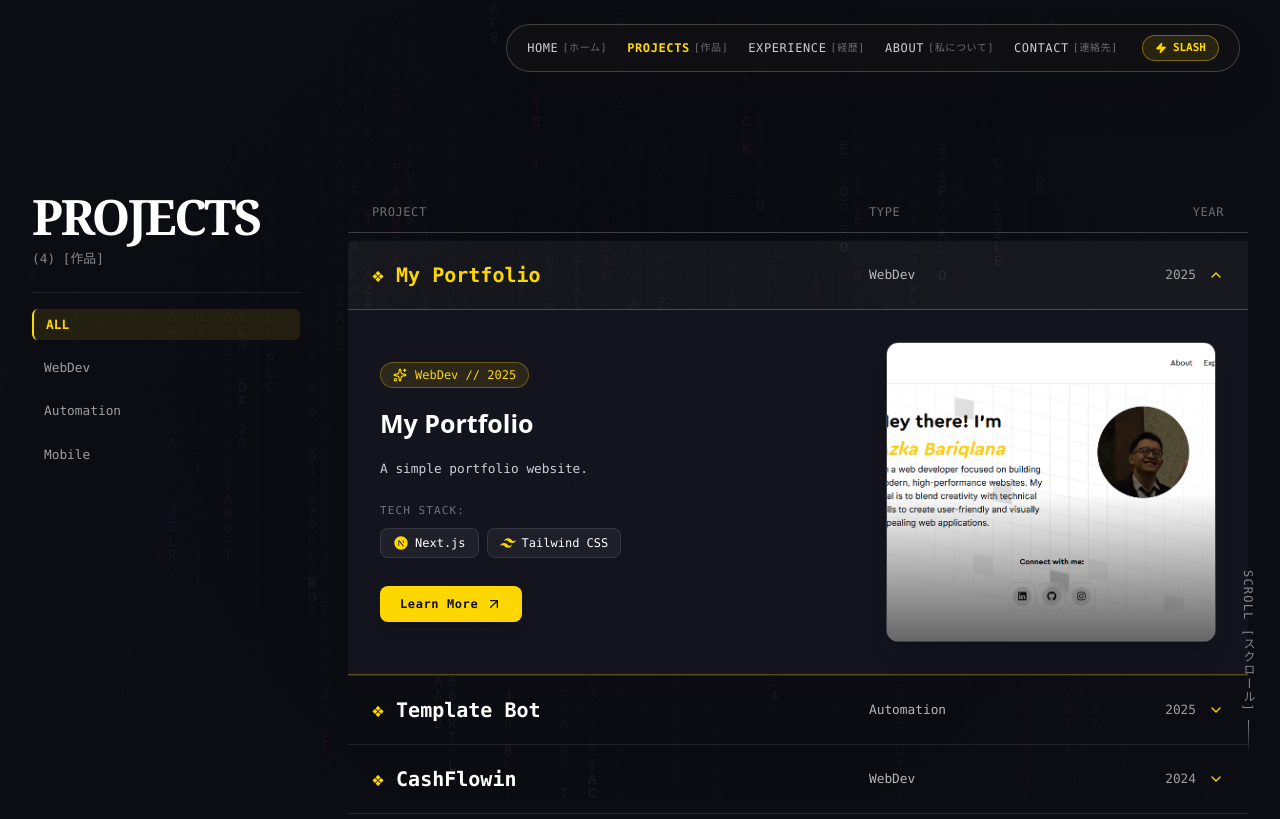
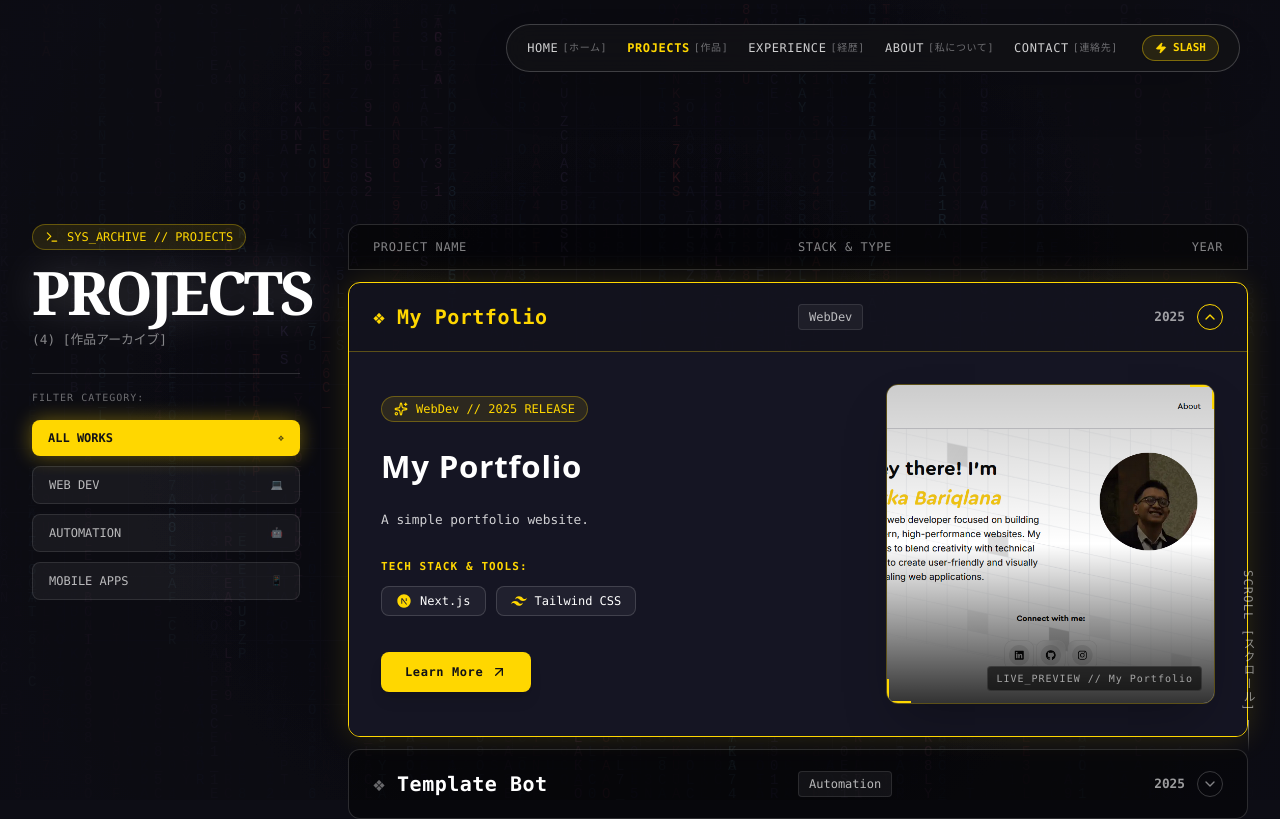
Before and after one commit to azkbrqlna/portofolio, a Next.js app: page /projects in a window 1280 px wide. Shown: the top 819 px of the page. Built offline with nearby package versions, Linux system fonts and the light colour scheme.

Commit message:
feat: upgrade Projects section with Cyber Matrix background, glowing filters, and high-tech HUD cards

```diff
--- a/src/app/portofolio/Project.jsx
+++ b/src/app/portofolio/Project.jsx
@@ -5,6 +5,7 @@ import Image from "next/image";
 import Link from "next/link";
 import { motion, AnimatePresence } from "framer-motion";
 import projectsData from "@/app/data/projects.json";
+import CyberMatrixBackground from "@/components/ui/CyberMatrixBackground";
 import { FaNodeJs } from "react-icons/fa";
 import {
   RiFirebaseFill,
@@ -13,7 +14,7 @@ import {
   RiFlutterFill,
 } from "react-icons/ri";
 import { SiShadcnui, SiSocketdotio } from "react-icons/si";
-import { ChevronDown, ArrowUpRight, Sparkles, ExternalLink } from "lucide-react";
+import { ChevronDown, ArrowUpRight, Sparkles, FolderGit2, Terminal, Code } from "lucide-react";
 
 const iconMap = {
   FaNodeJs,
@@ -45,7 +46,12 @@ export default function Projects() {
   const [activeCategory, setActiveCategory] = useState("ALL");
   const [expandedIndex, setExpandedIndex] = useState(0); // Default open first project
 
-  const categories = ["ALL", "WebDev", "Automation", "Mobile"];
+  const categories = [
+    { id: "ALL", label: "ALL WORKS", icon: "❖" },
+    { id: "WebDev", label: "WEB DEV", icon: "💻" },
+    { id: "Automation", label: "AUTOMATION", icon: "🤖" },
+    { id: "Mobile", label: "MOBILE APPS", icon: "📱" },
+  ];
 
   const filteredProjects = projectsData.filter((p) => {
     if (activeCategory === "ALL") return true;
@@ -58,7 +64,11 @@ export default function Projects() {
   };
 
   return (
-    <section id="projects" className="pt-20 md:pt-24 pb-16 min-h-screen font-sans select-none">
+    <>
+      {/* Background Matrix Canvas */}
+      <CyberMatrixBackground />
+
+      <section id="projects" className="relative z-10 pt-28 md:pt-32 pb-16 min-h-screen font-sans select-none">
         <div className="max-w-[1450px] mx-auto px-4 sm:px-6 lg:px-8">
 
           {/* Main 2-Column Archive Layout */}
@@ -67,77 +77,101 @@ export default function Projects() {
             {/* Left Sidebar: Title & Category Filters */}
             <div className="lg:col-span-3 space-y-6">
               <div>
-              <h1 className="text-3xl sm:text-4xl lg:text-5xl font-black text-white tracking-tighter uppercase font-serif leading-none">
+                <div className="inline-flex items-center gap-2 px-3 py-1 rounded-full bg-[#ffd700]/10 border border-[#ffd700]/30 text-[#ffd700] text-xs font-mono mb-3">
+                  <Terminal className="w-3.5 h-3.5" />
+                  <span>SYS_ARCHIVE // PROJECTS</span>
+                </div>
+                <h1 className="text-4xl sm:text-5xl lg:text-6xl font-black text-white tracking-tighter uppercase font-serif leading-none drop-shadow-[0_0_20px_rgba(255,255,255,0.2)]">
                   PROJECTS
                 </h1>
                 <div className="text-sm font-mono text-white/50 mt-2">
-                ({filteredProjects.length}) [作品]
+                  ({filteredProjects.length}) [作品アーカイブ]
                 </div>
               </div>
 
               {/* Category Filter Links */}
-            <div className="flex flex-col space-y-3 font-mono text-sm pt-4 border-t border-white/10">
+              <div className="flex flex-col space-y-2.5 font-mono text-xs pt-4 border-t border-white/15">
+                <span className="text-[10px] text-white/40 uppercase tracking-widest block mb-1">
+                  FILTER CATEGORY:
+                </span>
                 {categories.map((cat) => (
                   <button
-                  key={cat}
+                    key={cat.id}
                     onClick={() => {
-                    setActiveCategory(cat);
+                      setActiveCategory(cat.id);
                       setExpandedIndex(0);
                     }}
-                  className={`text-left transition-all py-1.5 px-3 rounded-md ${activeCategory === cat
-                    ? "text-[#ffd700] font-bold bg-[#ffd700]/10 border-l-2 border-[#ffd700]"
-                    : "text-white/60 hover:text-white"
+                    className={`flex items-center justify-between transition-all py-2.5 px-4 rounded-lg text-left ${
+                      activeCategory === cat.id
+                        ? "text-[#111116] font-bold bg-[#ffd700] shadow-[0_0_20px_rgba(255,215,0,0.4)]"
+                        : "text-white/70 hover:text-white bg-white/5 hover:bg-white/10 border border-white/10"
                     }`}
                   >
-                  {cat}
+                    <span>{cat.label}</span>
+                    <span className="opacity-70 text-[10px]">{cat.icon}</span>
                   </button>
                 ))}
               </div>
             </div>
 
             {/* Right Column: Interactive Accordion Table */}
-          <div className="lg:col-span-9 space-y-2">
+            <div className="lg:col-span-9 space-y-3">
 
               {/* Table Header Row */}
-            <div className="grid grid-cols-12 px-6 py-3 text-xs font-mono text-white/40 border-b border-white/20 uppercase tracking-wider">
-              <div className="col-span-6 sm:col-span-7">PROJECT</div>
-              <div className="col-span-3 sm:col-span-3">TYPE</div>
+              <div className="grid grid-cols-12 px-6 py-3.5 text-xs font-mono text-white/50 bg-black/40 border border-white/15 rounded-t-xl uppercase tracking-wider">
+                <div className="col-span-6 sm:col-span-6">PROJECT NAME</div>
+                <div className="col-span-3 sm:col-span-4">STACK & TYPE</div>
                 <div className="col-span-3 sm:col-span-2 text-right">YEAR</div>
               </div>
 
               {/* Project List Items */}
-            <div className="divide-y divide-white/10 border-b border-white/10 font-mono">
+              <div className="space-y-3 font-mono">
                 {filteredProjects.map((proj, idx) => {
                   const isExpanded = expandedIndex === idx;
                   const info = projectTypes[proj.name] || { type: "WebDev", year: "2025" };
                   const imageSrc = projectImages[proj.name] || "/images/cyberpunk_wide.png";
 
                   return (
-                  <div key={idx} className="transition-colors">
+                    <div
+                      key={idx}
+                      className={`rounded-xl overflow-hidden border transition-all duration-300 ${
+                        isExpanded
+                          ? "border-[#ffd700] bg-[#14141f]/95 shadow-[0_0_30px_rgba(255,215,0,0.15)]"
+                          : "border-white/15 bg-black/40 hover:border-white/40 hover:bg-white/5"
+                      }`}
+                    >
                       {/* Interactive List Item Row */}
                       <button
                         onClick={() => toggleExpand(idx)}
-                      className={`w-full grid grid-cols-12 items-center px-6 py-5 text-left transition-all hover:bg-white/5 ${isExpanded ? "bg-white/5 text-[#ffd700]" : "text-white"
+                        className={`w-full grid grid-cols-12 items-center px-6 py-5 text-left transition-all ${
+                          isExpanded ? "text-[#ffd700]" : "text-white"
                         }`}
                       >
                         {/* Project Name + Icon */}
-                      <div className="col-span-6 sm:col-span-7 flex items-center gap-3 font-bold text-base sm:text-lg md:text-xl">
-                        <span className="text-[#ffd700] shrink-0">❖</span>
-                        <span className="truncate">{proj.name}</span>
+                        <div className="col-span-6 sm:col-span-6 flex items-center gap-3 font-bold text-base sm:text-lg md:text-xl">
+                          <span className={`shrink-0 ${isExpanded ? "text-[#ffd700]" : "text-white/40"}`}>
+                            ❖
+                          </span>
+                          <span className="truncate tracking-wide">{proj.name}</span>
                         </div>
 
-                      {/* Type */}
-                      <div className="col-span-3 sm:col-span-3 text-xs sm:text-sm text-white/70">
+                        {/* Type & Quick Tech Icons */}
+                        <div className="col-span-3 sm:col-span-4 flex items-center gap-3">
+                          <span className="text-xs px-2.5 py-1 rounded bg-white/5 border border-white/10 text-white/70">
                             {info.type}
+                          </span>
                         </div>
 
                         {/* Year & Expand Arrow */}
                         <div className="col-span-3 sm:col-span-2 flex items-center justify-end gap-3 text-xs sm:text-sm text-white/60">
-                        <span>{info.year}</span>
+                          <span className="font-semibold">{info.year}</span>
+                          <div className={`p-1 rounded-full border ${isExpanded ? "border-[#ffd700] text-[#ffd700]" : "border-white/20 text-white/50"}`}>
                             <ChevronDown
-                          className={`w-4 h-4 text-[#ffd700] transition-transform duration-300 ${isExpanded ? "rotate-180" : ""
+                              className={`w-4 h-4 transition-transform duration-300 ${
+                                isExpanded ? "rotate-180" : ""
                               }`}
                             />
+                          </div>
                         </div>
                       </button>
 
@@ -149,18 +183,18 @@ export default function Projects() {
                             animate={{ opacity: 1, height: "auto" }}
                             exit={{ opacity: 0, height: 0 }}
                             transition={{ duration: 0.35, ease: "easeInOut" }}
-                          className="overflow-hidden bg-[#161622]/90 border-t border-b border-[#ffd700]/30"
+                            className="border-t border-[#ffd700]/30 bg-[#161624]/95"
                           >
-                          <div className="p-8 grid grid-cols-1 lg:grid-cols-12 gap-8 items-center">
+                            <div className="p-6 sm:p-8 grid grid-cols-1 lg:grid-cols-12 gap-8 items-center">
 
                               {/* Left Info Column inside Drawer */}
-                            <div className="lg:col-span-7 space-y-4">
+                              <div className="lg:col-span-7 space-y-5">
                                 <div className="inline-flex items-center gap-2 px-3 py-1 rounded-full bg-[#ffd700]/10 border border-[#ffd700]/30 text-[#ffd700] text-xs font-mono">
                                   <Sparkles className="w-3.5 h-3.5" />
-                                <span>{info.type} // {info.year}</span>
+                                  <span>{info.type} // {info.year} RELEASE</span>
                                 </div>
 
-                              <h3 className="text-2xl font-bold text-white font-sans">
+                                <h3 className="text-2xl sm:text-3xl font-bold text-white font-sans tracking-wide">
                                   {proj.name}
                                 </h3>
 
@@ -168,19 +202,19 @@ export default function Projects() {
                                   {proj.description}
                                 </p>
 
-                              {/* Tech Stack Icons */}
+                                {/* Tech Stack Badges */}
                                 {proj.icons && proj.icons.length > 0 && (
-                                <div className="space-y-2 pt-2">
-                                  <span className="text-[11px] text-white/40 uppercase tracking-widest block">
-                                    TECH STACK:
+                                  <div className="space-y-2.5 pt-2">
+                                    <span className="text-[11px] text-[#ffd700] uppercase tracking-widest block font-bold">
+                                      TECH STACK & TOOLS:
                                     </span>
-                                  <div className="flex flex-wrap gap-2">
+                                    <div className="flex flex-wrap gap-2.5">
                                       {proj.icons.map((ic, i) => {
                                         const Icon = iconMap[ic.icon];
                                         return (
                                           <div
                                             key={i}
-                                          className="flex items-center gap-1.5 px-3 py-1.5 bg-white/5 border border-white/10 rounded-lg text-xs text-white"
+                                            className="flex items-center gap-2 px-3.5 py-1.5 bg-white/5 border border-white/15 rounded-lg text-xs text-white hover:border-[#ffd700] transition-colors"
                                           >
                                             {Icon && <Icon className="w-4 h-4 text-[#ffd700]" />}
                                             <span>{ic.name}</span>
@@ -191,15 +225,15 @@ export default function Projects() {
                                   </div>
                                 )}
 
-                              {/* CTA Button */}
-                              <div className="pt-3">
+                                {/* Action Buttons */}
+                                <div className="pt-4 flex items-center gap-4 flex-wrap">
                                   <Link
                                     href={proj.href}
                                     target="_blank"
                                     rel="noopener noreferrer"
-                                  className="inline-flex items-center gap-2 px-5 py-2.5 bg-[#ffd700] text-[#111116] font-bold text-xs rounded-lg hover:bg-[#ffe033] transition-all shadow-lg tracking-wider"
+                                    className="inline-flex items-center gap-2 px-6 py-3 bg-[#ffd700] hover:bg-[#ffe033] text-[#111116] font-bold text-xs rounded-lg transition-all shadow-lg tracking-wider active:scale-95"
                                   >
-                                  <span>{proj.cta || "LAUNCH PROJECT"}</span>
+                                    <span>{proj.cta || "LAUNCH LIVE DEMO"}</span>
                                     <ArrowUpRight className="w-4 h-4" />
                                   </Link>
                                 </div>
@@ -207,14 +241,22 @@ export default function Projects() {
 
                               {/* Right Image Preview Column inside Drawer */}
                               <div className="lg:col-span-5">
-                              <div className="relative w-full h-[240px] sm:h-[280px] lg:h-[300px] rounded-xl overflow-hidden border border-white/20 group shadow-xl">
+                                <div className="relative w-full h-[240px] sm:h-[280px] lg:h-[320px] rounded-xl overflow-hidden border border-[#ffd700]/30 group shadow-2xl">
+                                  {/* Cyber Corner Brackets */}
+                                  <div className="absolute top-0 right-0 w-6 h-6 border-t-2 border-r-2 border-[#ffd700] z-20" />
+                                  <div className="absolute bottom-0 left-0 w-6 h-6 border-b-2 border-l-2 border-[#ffd700] z-20" />
+
                                   <Image
                                     src={imageSrc}
                                     alt={proj.name}
                                     fill
-                                  className="object-cover transition-transform duration-500 group-hover:scale-105"
+                                    className="object-cover transition-transform duration-700 group-hover:scale-105"
                                   />
-                                <div className="absolute inset-0 bg-gradient-to-t from-black/60 via-transparent to-transparent pointer-events-none" />
+                                  <div className="absolute inset-0 bg-gradient-to-t from-black/80 via-transparent to-black/20 pointer-events-none" />
+
+                                  <div className="absolute bottom-3 right-3 z-20 text-[10px] font-mono text-white/60 tracking-widest bg-black/60 px-2 py-1 rounded backdrop-blur-sm border border-white/10">
+                                    LIVE_PREVIEW // {proj.name}
+                                  </div>
                                 </div>
                               </div>
 
@@ -239,5 +281,6 @@ export default function Projects() {
 
         </div>
       </section>
+    </>
   );
 }
```
Lines whose indentation alone changed are shown as unchanged.
